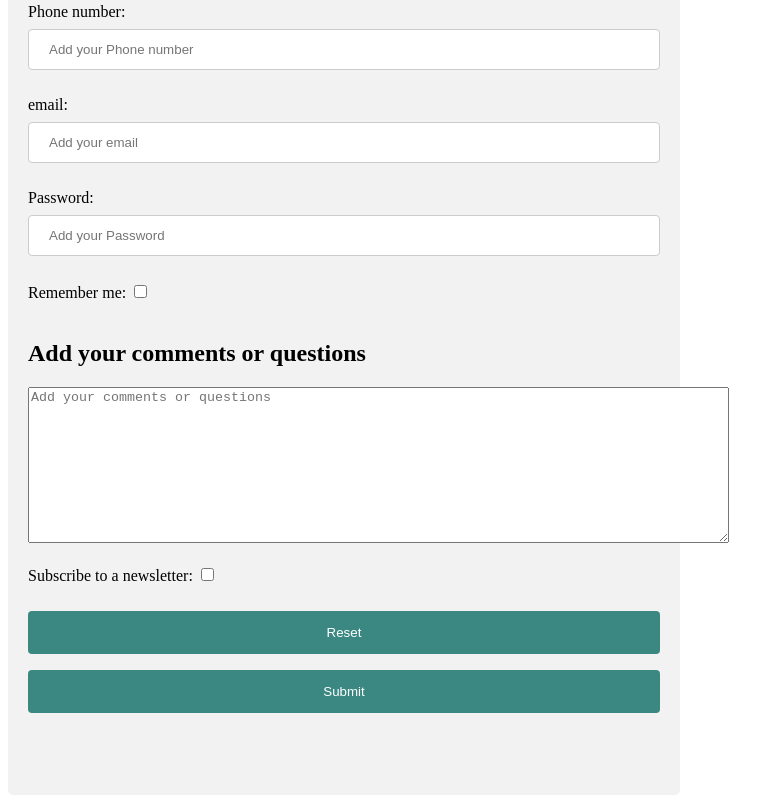
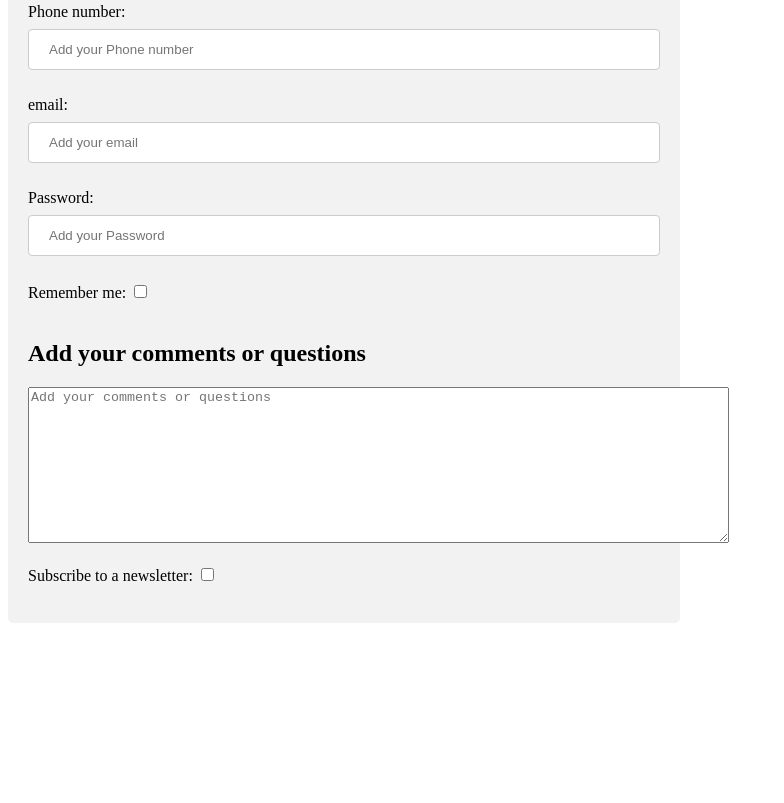
Before and after one commit to IvannaY-1/Travel-Guide-Website, a plain HTML site: page contact.html in a window 1280 px wide. Shown: the part 376-1179 px from the top of the page, without its empty margins (0-784 px from the left). After the commit the page ends 1007 px from the top, so only its background shows below. Drawn offline with Linux system fonts and the light colour scheme.

Commit message:
changes to contact form

```diff
--- a/contact.html
+++ b/contact.html
@@ -74,9 +74,6 @@
         <input type="checkbox" name="Subscribe to a newsletter" id="Subscribetoanewsletter">
         <br><br>
 
-         <button type="reset">Reset</button>
-        <button type="submit">Submit</button>
-        <br><br><br><br>
 
     </form>
     </section>
```
